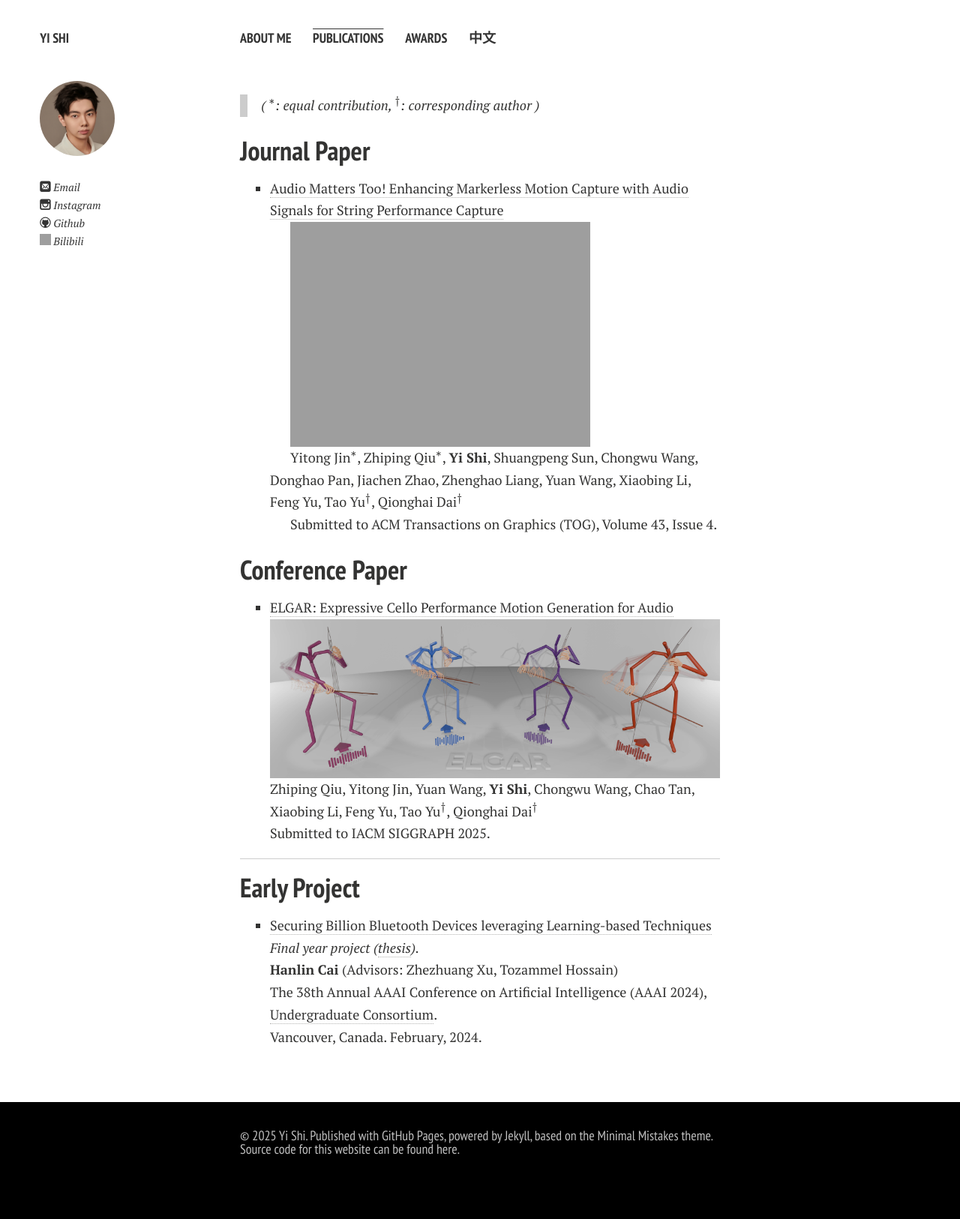
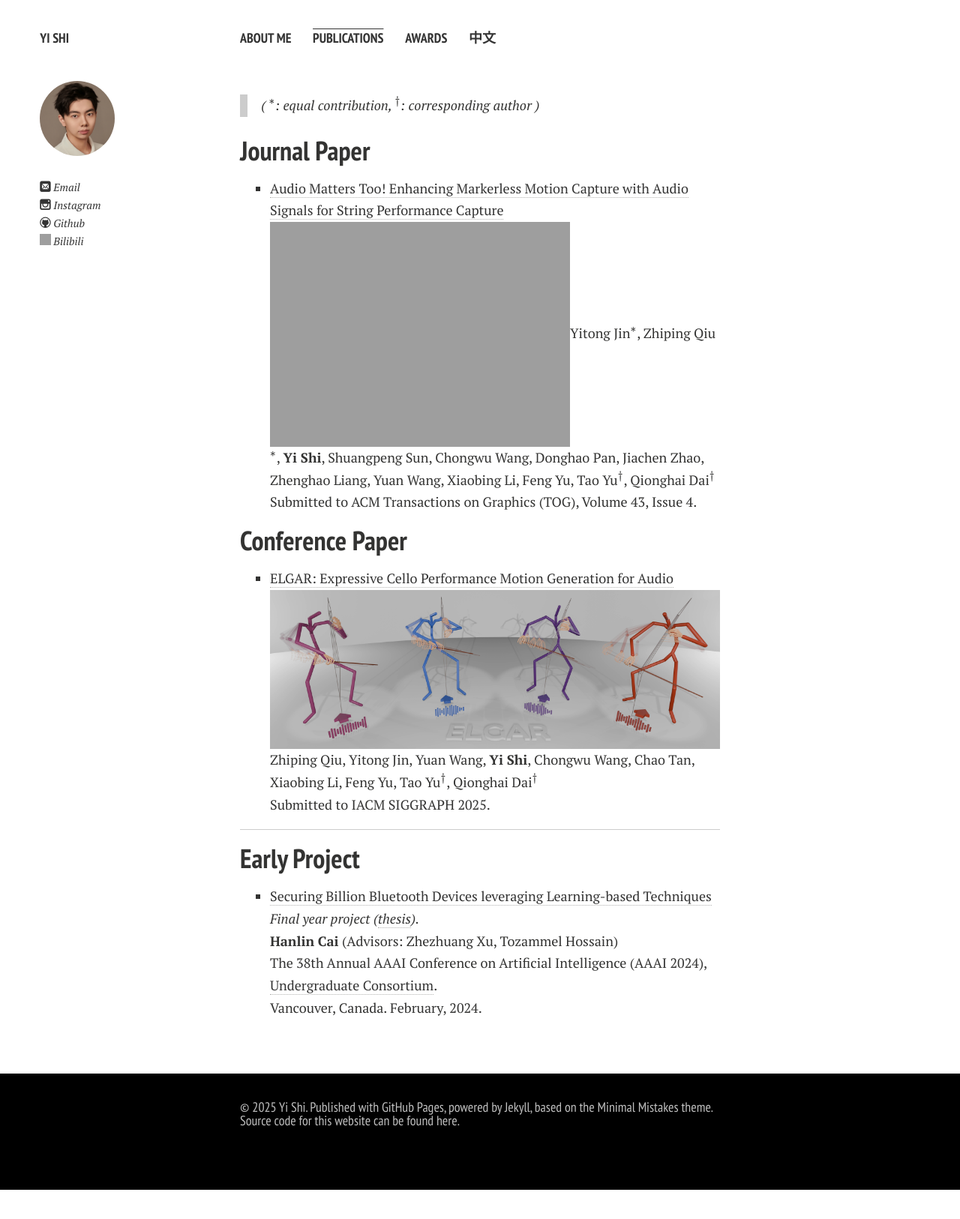
Before and after one commit to shiyi099/Billion.github.io, a Jekyll site: the page built from publications.md, in a window 1280 px wide. Shown: the whole page at 75% size. Built offline with Jekyll 4.4.1, drawn with Linux system fonts in a browser that asks for light colours; nearby versions of some CDN libraries; comment, search, counter and statistics services are not loaded; a style sheet for code colours, icons or effects is not loaded; after the commit the page ends 1587 px from its top, so only the background shows below that; grey boxes are pictures that could not be loaded.

Commit message:
Update publications.md

```diff
--- a/publications.md
+++ b/publications.md
@@ -8,13 +8,7 @@ title: Publications
 
 ## Journal Paper
 
-- [Audio Matters Too! Enhancing Markerless Motion Capture with Audio Signals for String Performance Capture](https://dl.acm.org/doi/abs/10.1145/3658235)<br>
-
-  <img title="" src="https://shiyi099.github.io/Billion.github.io/images/publications/SPD.jpg" alt="" data-align="inline"><br>
-
-  Yitong Jin$^\ast$, Zhiping Qiu$^\ast$, **Yi Shi**, Shuangpeng Sun, Chongwu Wang, Donghao Pan, Jiachen Zhao, Zhenghao Liang, Yuan Wang, Xiaobing Li, Feng Yu, Tao Yu$^\dag$, Qionghai Dai$^\dag$<br>
-
-  Submitted to ACM Transactions on Graphics (TOG), Volume 43, Issue 4.<br>
+- [Audio Matters Too! Enhancing Markerless Motion Capture with Audio Signals for String Performance Capture](https://dl.acm.org/doi/abs/10.1145/3658235)<br><img title="" src="https://shiyi099.github.io/Billion.github.io/images/publications/SPD.jpg" alt="" data-align="inline">Yitong Jin$^\ast$, Zhiping Qiu$^\ast$, **Yi Shi**, Shuangpeng Sun, Chongwu Wang, Donghao Pan, Jiachen Zhao, Zhenghao Liang, Yuan Wang, Xiaobing Li, Feng Yu, Tao Yu$^\dag$, Qionghai Dai$^\dag$<br>Submitted to ACM Transactions on Graphics (TOG), Volume 43, Issue 4.<br>
 
 ## Conference Paper
 
```
